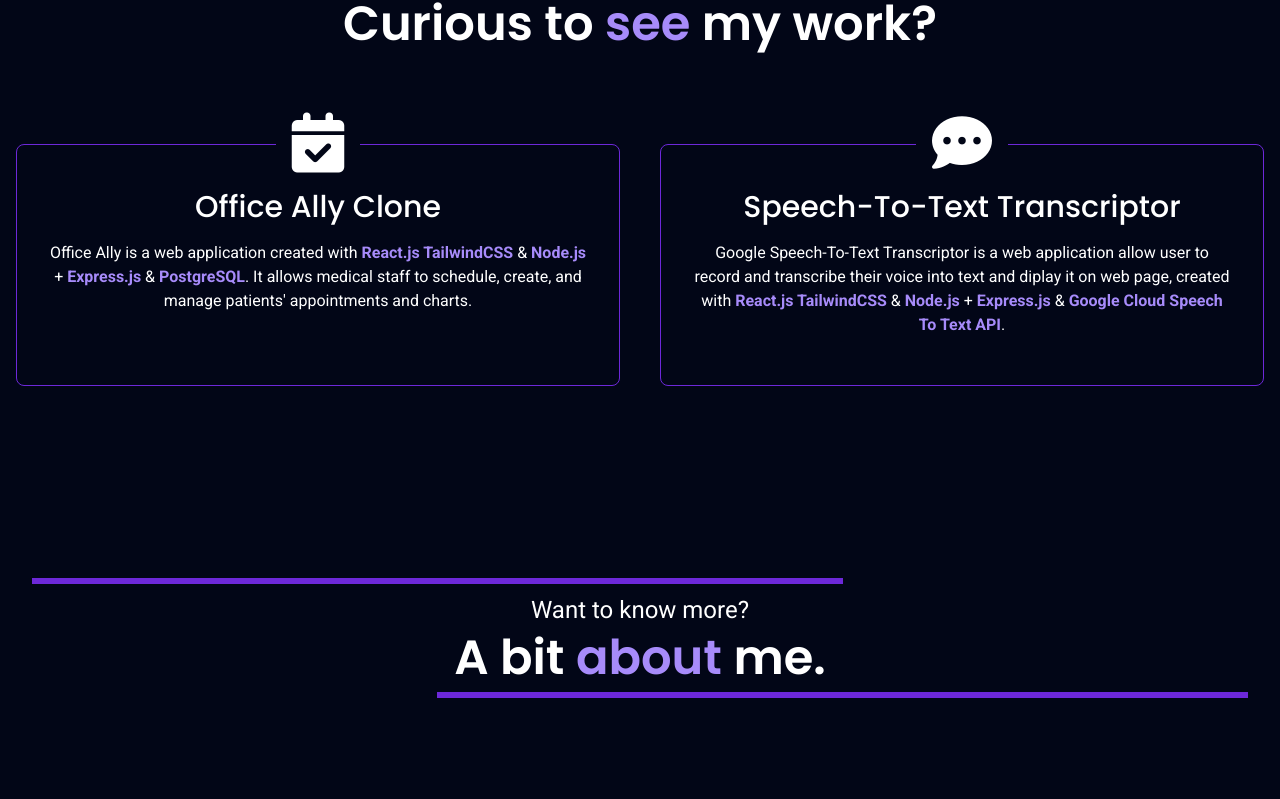
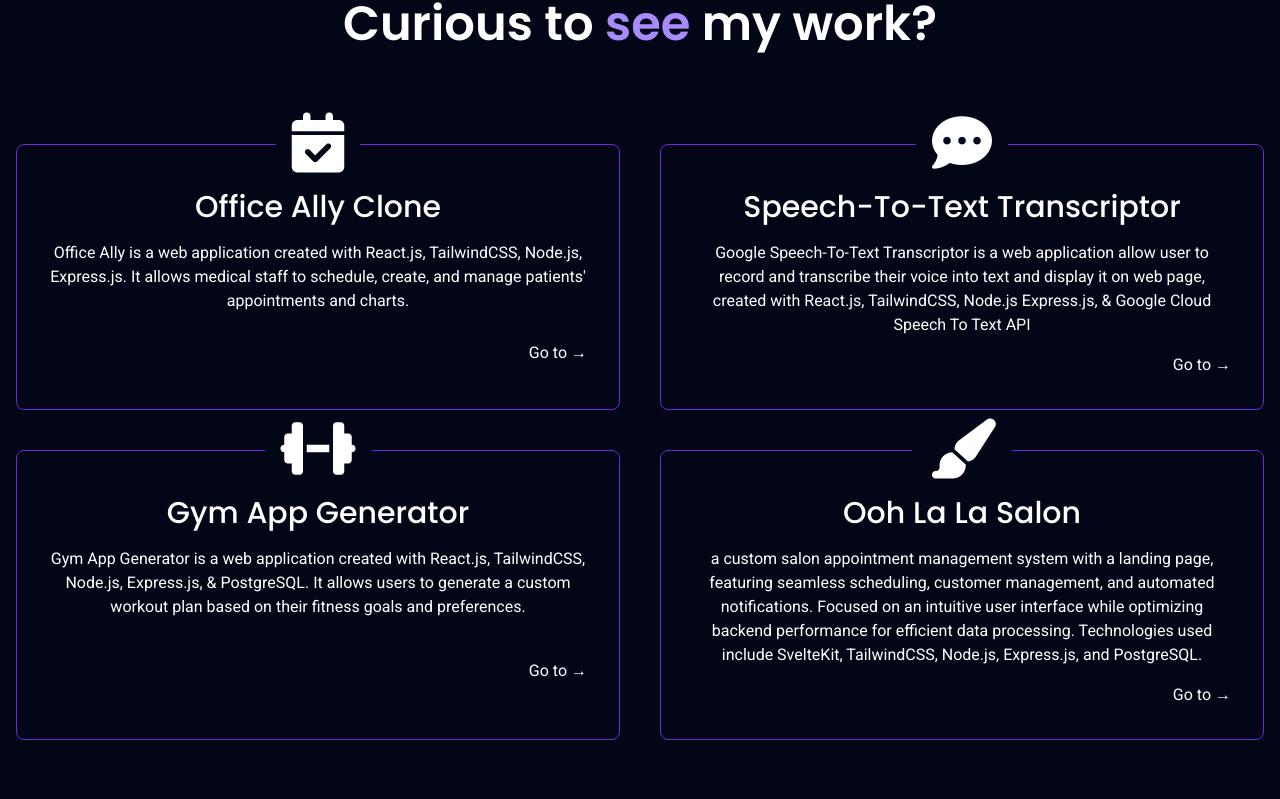
Before and after one commit to Nickson0286/personalwebsite, a SvelteKit app: page / in a window 1280 px wide. Shown: the part 1074-1873 px from the top of the page. Built offline with nearby package versions, Linux system fonts and the light colour scheme.

Commit message:
update page

```diff
--- a/src/components/About.svelte
+++ b/src/components/About.svelte
@@ -3,7 +3,7 @@
   let benefits = [
     {name: 'a self taught developer', description:"I taught myself to code using multiple resources including University's curriculum, free online tutorial, and coding bootcamps, and I feel in love with the creativity and problem solving that is involed in developing and engineering innovative online experiences. Starting with JavaScript, HTML & CSS and evolving my knowledge base to include JavaScript frameworks, backend programming, design, cloud services and much more."},
     {name: 'a product design and back-end enthusiatic', description:"Seasoned in utilizing Node.js, I bring a wealth of experience in constructing robust backend servers for diverse software applications, employing various technologies and implementing rigorous security measures. My proficiency ensures the development of reliable and secure server-side solutions tailored to meet the unique requirements of each project."},
-    {name: 'an excellent communicator', description:'Communication is key and it\'s a paramount value of mine. I belive in transparency and constructive conmmunication above all else. This helps me develop deep relationships and ensures my effectiveness and productivity in any work space with any team.'},
+    {name: 'an excellent communicator', description:'Communication is key and it\'s a paramount value of mine. I believe in transparency and constructive conmmunication above all else. This helps me develop deep relationships and ensures my effectiveness and productivity in any work space with any team.'},
   ]
 
 </script>
--- a/src/components/Intropage.svelte
+++ b/src/components/Intropage.svelte
@@ -5,7 +5,7 @@
 <SectionWrapper id="introPage">
 <div  class="grid gird-cols-1 lg:grid-cols-2 gap-10 py-8 sm:py-14 ">
   <div class="flex flex-col lg:justify-center text-center lg:text-left gap-6 md:gap-8 lg:gap-10">
-    <h2 class="font-semibold text-4xl sm:text-5xl md:text-6xl">
+    <h2 class="font-semibold text-4xl sm:text-5xl md:text-6xl lg:text-7xl">
       Hi! I'm <span class="poppins text-violet-400">Nguyen</span> Van <br/>Full Stack <span class="poppins text-violet-400">Developer</span>
     </h2>
     <p class="text-base sm:text-lg md:text-xl">My <span class="text-violet-400">favorite tech</span> includes JavaScript (ReactJS or SvelteKit), TailwindCSS, Node.js + Express.js & PostgreSQL.</p>
--- a/src/components/Main.svelte
+++ b/src/components/Main.svelte
@@ -1,11 +1,15 @@
 <script>
+// @ts-nocheck
+
   import Step from "./Step.svelte"
   import Intropage from "./Intropage.svelte";
   import About from "./About.svelte";
 
   let steps = [
-    {name: "Office Ally Clone", icon:" fa-solid fa-calendar-check"},
-    {name: "Speech-To-Text Transcriptor", icon:" fa-solid fa-comment-dots"},
+    {name: "Office Ally Clone", icon:" fa-solid fa-calendar-check", description: `Office Ally is a web application created with React.js, TailwindCSS, Node.js, Express.js. It allows medical staff to schedule, create, and manage patients' appointments and charts.`},
+    {name: "Speech-To-Text Transcriptor", icon:" fa-solid fa-comment-dots", description: `Google Speech-To-Text Transcriptor is a web application allow user to record and transcribe their voice into text and display it on web page, created with React.js, TailwindCSS, Node.js Express.js, & Google Cloud Speech To Text API`},
+    {name: "Gym App Generator", icon:" fa-solid fa-dumbbell", description: `Gym App Generator is a web application created with React.js, TailwindCSS, Node.js, Express.js, & PostgreSQL. It allows users to generate a custom workout plan based on their fitness goals and preferences.`, href:'https://gym-training-generator.netlify.app/'},
+    {name: "Ooh La La Salon", icon:"fa-solid fa-paintbrush", href:"https://oohlalasalon.netlify.app", description: `a custom salon appointment management system with a landing page, featuring seamless scheduling, customer management, and automated notifications. Focused on an intuitive user interface while optimizing backend performance for efficient data processing. Technologies used include SvelteKit, TailwindCSS, Node.js, Express.js, and PostgreSQL.`},
   ]
 
 
@@ -28,13 +32,9 @@
     </a> -->
     <div class="grid grid-cols-1 lg:grid-cols-2 gap-12 lg:gap-10">
 
-      <Step step={steps[0]}>
-        <p>Office Ally is a web application created with <strong class="text-violet-400">React.js TailwindCSS </strong> & <strong class="text-violet-400">Node.js </strong> + <strong class="text-violet-400">Express.js</strong> & <strong class="text-violet-400">PostgreSQL</strong>. It allows medical staff to schedule, create, and manage patients' appointments and charts.
-        </p>
-      </Step>
-      <Step step={steps[1]}>
-        <p>Google Speech-To-Text Transcriptor is a web application allow user to record and transcribe their voice into text and diplay it on web page, created with <strong class="text-violet-400">React.js TailwindCSS </strong> & <strong class="text-violet-400">Node.js </strong> + <strong class="text-violet-400">Express.js</strong> & <strong class="text-violet-400">Google Cloud Speech To Text API</strong>.
-      </Step>
+      {#each steps as project}
+        <Step step={project}/>
+      {/each}
 
     </div>
   </section>
--- a/src/components/Step.svelte
+++ b/src/components/Step.svelte
@@ -1,4 +1,6 @@
 <script>
+// @ts-nocheck
+
   /**
 	 * @type {{ href: any; icon: any; name: any; }}
 	 */
@@ -6,17 +8,17 @@
 
 </script>
 
-<a href={step.href} target="_blank" class="p-4 sm:p-6 md:p-8 flex flex-col gap-4 rounded-lg border border-solid border-violet-700 text-center group cursor-pointer hover:border-violet-400 duration-200">
+<a href={step.href || ""} target="_blank" class="p-4 sm:p-6 md:p-8 flex flex-col gap-4 rounded-lg border border-solid border-violet-700 text-center group cursor-pointer hover:border-violet-400 duration-200">
 <div class="bg-slate-950 grid place-items-center px-4 text-5xl md:text-6xl -mt-10 sm:-mt-12 md:-mt-14 lg:-mt-16 mx-auto duration-200">
-  <i class={step.icon}></i>
+  <i class={step.icon || ""}></i>
 </div>
 <h3 class="font-medium text-xl sm:text-2xl md:text-3xl">
   {step.name}
 </h3>
-<slot/>
+<p> {step.description || ""} </p>
 <div class="flex-1 flex justify-between gap-4 items-center">
   <div class="ml-auto cursor-pointer hover:text-slate-950 duration-200 relative after:absolute after:top-0 after:h-0 after:right-full after:w-full after:h-full after:bg-white after:duration-200 hover:after:translate-x-full after:z-[-1] overflow-hidden">
-    <!-- <p class="relative z-4">Go to &rarr;</p> -->
+    <p class="relative z-4">Go to &rarr;</p>
   </div>
 </div>
 </a>
```
Also changed, not shown: 2 other files (tests, documents, lock files or other folders).
